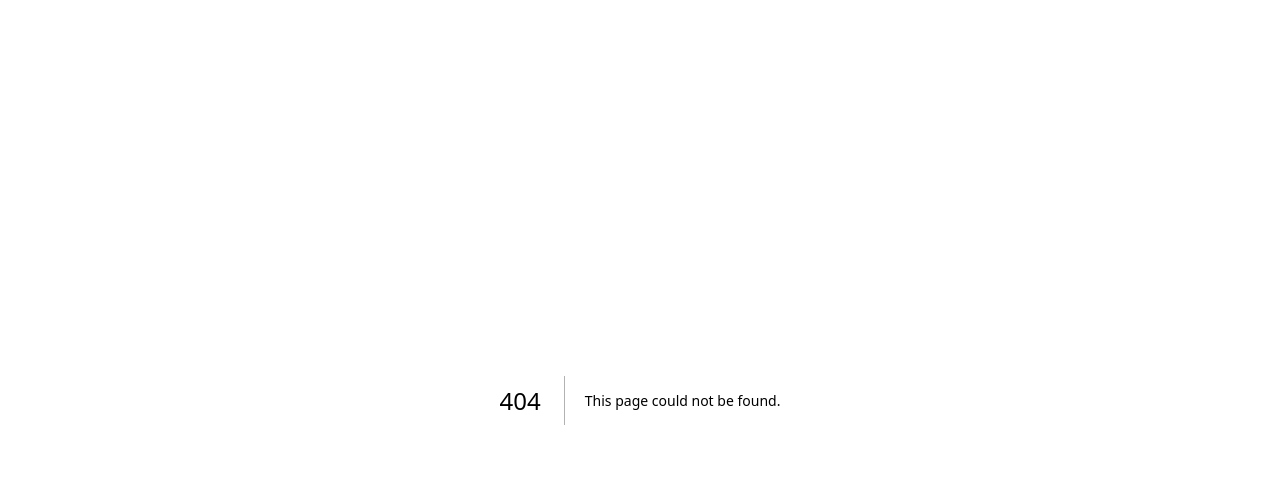
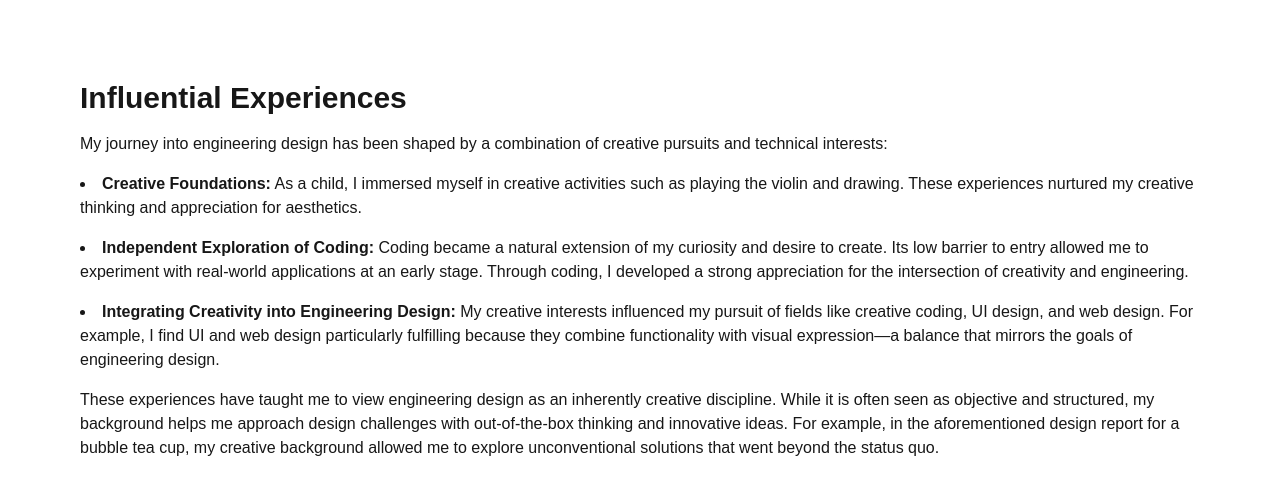
Before and after one commit to tin-martin/nextjs-boilerplate, a Next.js app: page /experiences in a window 1280 px wide. Before the commit this address had no page. Shown: the top 494 px of the page. Built offline with nearby package versions, Linux system fonts and the light colour scheme.

Commit message:
Create page.tsx

```diff
--- /dev/null
+++ b/app/experiences/page.tsx
@@ -0,0 +1,24 @@
+export default function Experiences() {
+  return (
+    <div className="p-8 sm:p-20 min-h-screen">
+      <h1 className="text-2xl sm:text-3xl font-bold mb-4">Influential Experiences</h1>
+      <p className="text-sm sm:text-base leading-relaxed mb-4">
+        My journey into engineering design has been shaped by a combination of creative pursuits and technical interests:
+      </p>
+      <ul className="list-disc list-inside space-y-4">
+        <li>
+          <strong>Creative Foundations:</strong> As a child, I immersed myself in creative activities such as playing the violin and drawing. These experiences nurtured my creative thinking and appreciation for aesthetics.
+        </li>
+        <li>
+          <strong>Independent Exploration of Coding:</strong> Coding became a natural extension of my curiosity and desire to create. Its low barrier to entry allowed me to experiment with real-world applications at an early stage. Through coding, I developed a strong appreciation for the intersection of creativity and engineering.
+        </li>
+        <li>
+          <strong>Integrating Creativity into Engineering Design:</strong> My creative interests influenced my pursuit of fields like creative coding, UI design, and web design. For example, I find UI and web design particularly fulfilling because they combine functionality with visual expression—a balance that mirrors the goals of engineering design.
+        </li>
+      </ul>
+      <p className="text-sm sm:text-base leading-relaxed mt-4">
+        These experiences have taught me to view engineering design as an inherently creative discipline. While it is often seen as objective and structured, my background helps me approach design challenges with out-of-the-box thinking and innovative ideas. For example, in the aforementioned design report for a bubble tea cup, my creative background allowed me to explore unconventional solutions that went beyond the status quo.
+      </p>
+    </div>
+  );
+}
```
